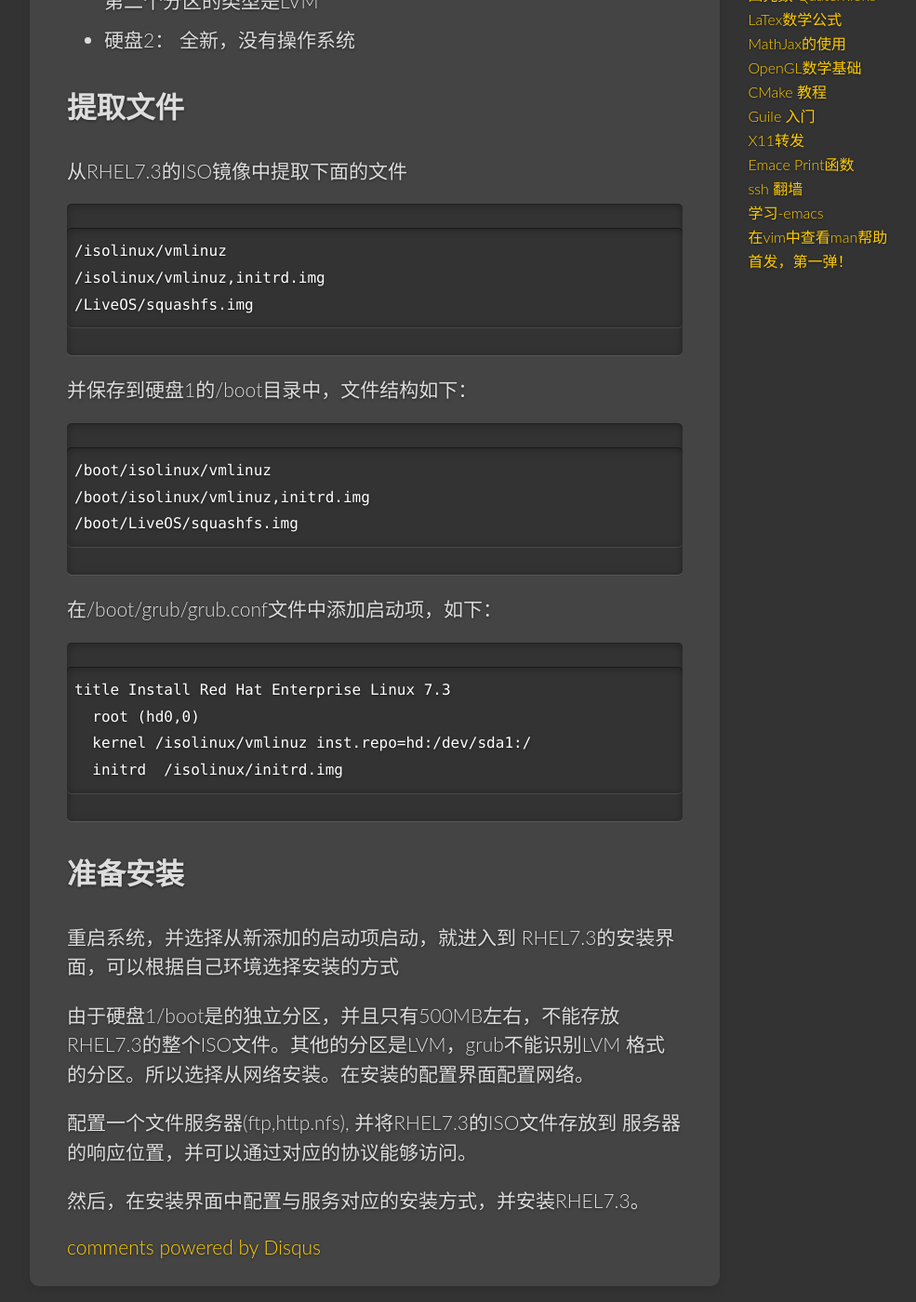
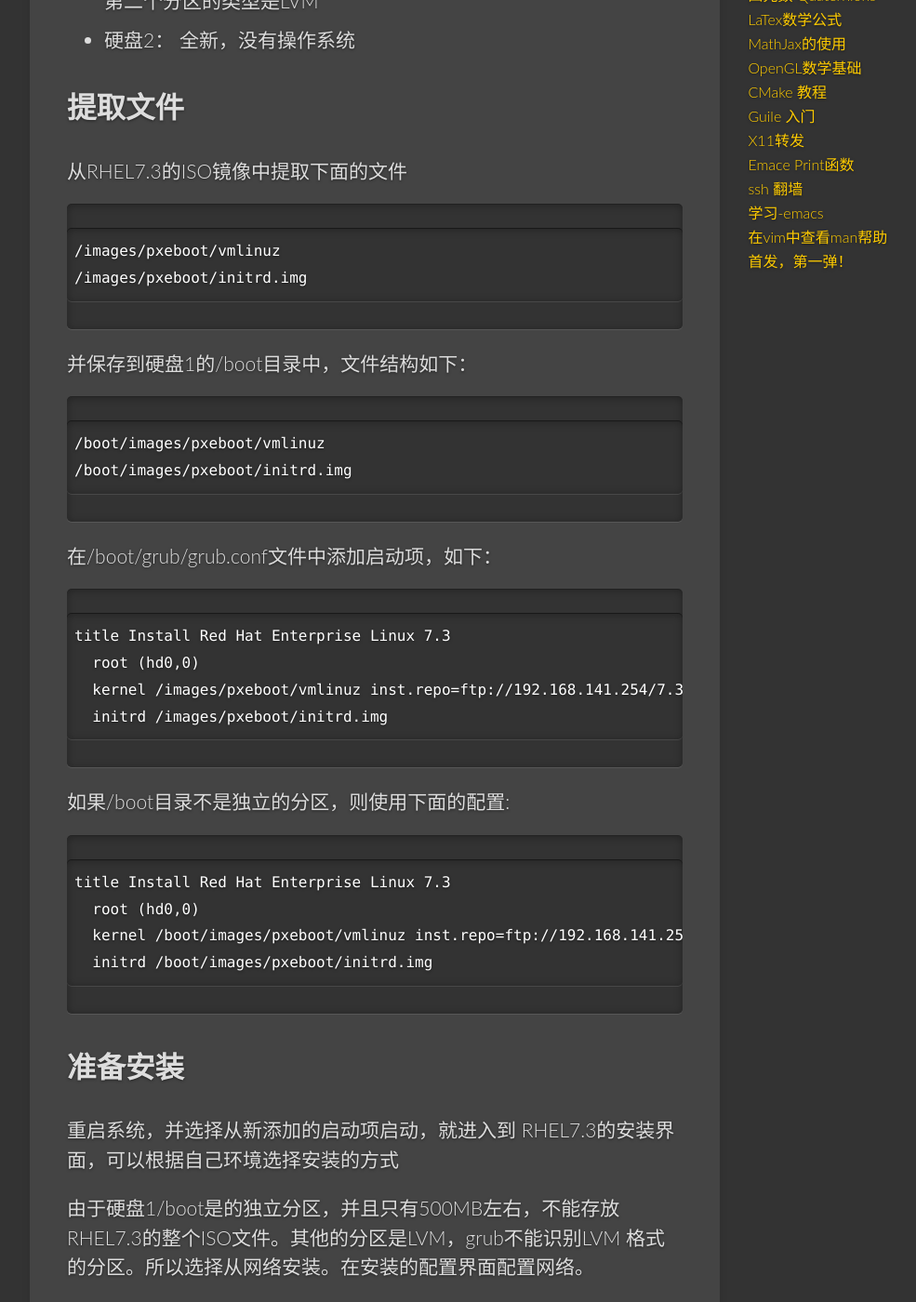
Before and after one commit to chenguangqi/chenguangqi.github.io, a Jekyll site: the page built from _posts/2018-01-18-install-system-with-grup-iso.md, in a window 1280 px wide and 1400 px high, scrolled down 598 px. Shown: the whole window at 93% size, without its empty margins (139-1124 px from the left). Built offline with Jekyll 4.4.1, drawn with Linux system fonts in a browser that asks for light colours; nearby versions of some CDN libraries; library files that are not in the unit come from our copies; Markdown is read by kramdown in place of the engine named in the settings; comment, search, counter and statistics services are not loaded; some of the changed text lies outside the part shown.

Commit message:
update 2018-01-18-install-system-with-grup-iso.md

````diff
--- a/_posts/2018-01-18-install-system-with-grup-iso.md
+++ b/_posts/2018-01-18-install-system-with-grup-iso.md
@@ -1,39 +1,46 @@
 ---
 layout: articles_item
-title: ISO镜像文件安装RHEL7.3
+title: 从ISO镜像文件安装RHEL7.3
 categories: [linux bootloader grub]
 ---
 
-本篇说明了使用grub（非grub2），从RHEL7.3的ISO镜像安装操作系统，
-不需要将ISO刻录成光盘。
+本篇说明了从已经存在的RHEL6的系统，使用RHEL7.3的ISO文件安装RHEL7.3操作系统，
+到另一个硬盘中。不需要将ISO刻录成光盘。
 
 ## 硬件需求：
   * 硬盘1： 已安装RHEL6.8, 有两个分区, 第一个分区的挂载点是/boot,
-             第二个分区的类型是LVM
+          第二个分区的类型是LVM
   * 硬盘2： 全新，没有操作系统
 
 ## 提取文件
 从RHEL7.3的ISO镜像中提取下面的文件
 ```
-/isolinux/vmlinuz
-/isolinux/vmlinuz,initrd.img
-/LiveOS/squashfs.img
+/images/pxeboot/vmlinuz
+/images/pxeboot/initrd.img
 ```
 
 并保存到硬盘1的/boot目录中，文件结构如下：
 ```
-/boot/isolinux/vmlinuz
-/boot/isolinux/vmlinuz,initrd.img
-/boot/LiveOS/squashfs.img
+/boot/images/pxeboot/vmlinuz
+/boot/images/pxeboot/initrd.img
 ```
 
 在/boot/grub/grub.conf文件中添加启动项，如下：
 ```
 title Install Red Hat Enterprise Linux 7.3
   root (hd0,0)
-  kernel /isolinux/vmlinuz inst.repo=hd:/dev/sda1:/
-  initrd  /isolinux/initrd.img
+  kernel /images/pxeboot/vmlinuz inst.repo=ftp://192.168.141.254/7.3 ip=dhcp
+  initrd /images/pxeboot/initrd.img
 ```
+
+如果/boot目录不是独立的分区，则使用下面的配置:
+```
+title Install Red Hat Enterprise Linux 7.3
+  root (hd0,0)
+  kernel /boot/images/pxeboot/vmlinuz inst.repo=ftp://192.168.141.254/7.3 ip=dhcp
+  initrd /boot/images/pxeboot/initrd.img
+```
+
 ## 准备安装
 重启系统，并选择从新添加的启动项启动，就进入到
 RHEL7.3的安装界面，可以根据自己环境选择安装的方式
````
Also changed, not shown: other parts of _posts/2018-01-18-install-system-with-grup-iso.md (+3 -0 lines).
